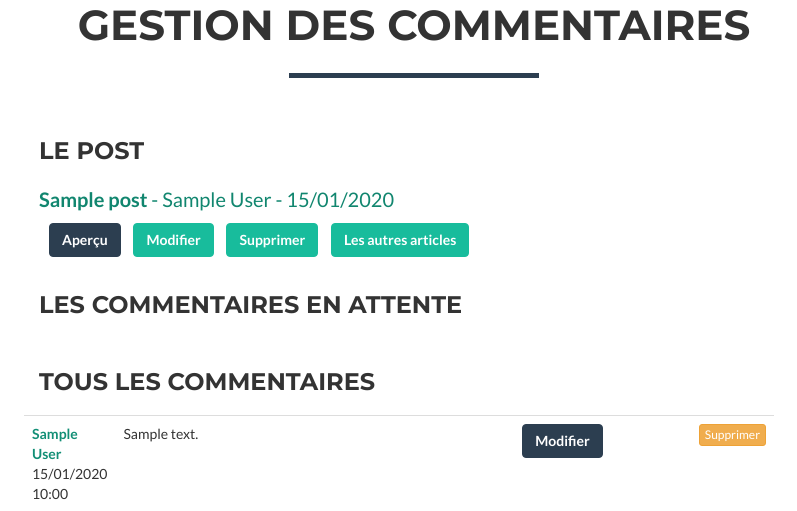
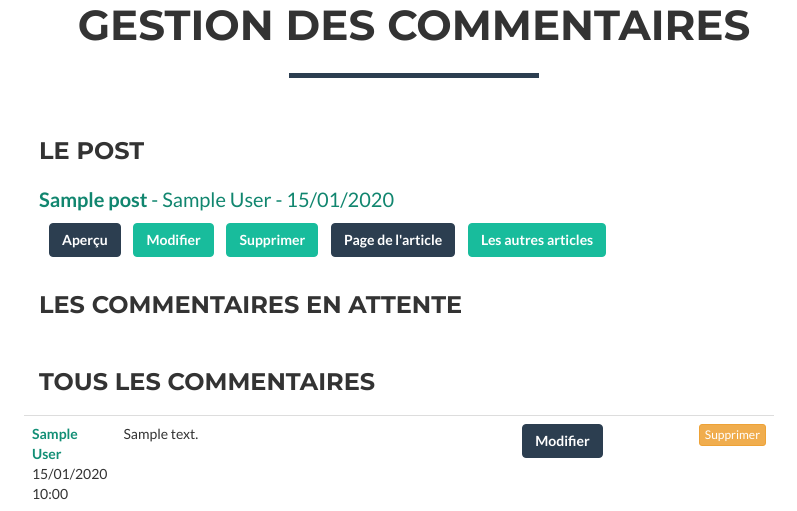
Before and after one commit to CarolineDirat/BlogPHP, a PHP site: template templates/admin.comments.twig in a window 1280 px wide. Shown: the part 208-719 px from the top of the page, without its empty margins (226-1023 px from the left). Run offline with PHP 8.4, Linux system fonts and the light colour scheme; the template is opened without the code that fills it: most values are stand-ins (such as "Sample title", 1, 10 or a date in 2020); some libraries are stand-ins or nearby versions.

Commit message:
add a button on comment's management page to go to the post page

```diff
--- a/templates/admin.comments.twig
+++ b/templates/admin.comments.twig
@@ -30,6 +30,7 @@
                     </button>
                     <a href={{ "/admin/update/post/#{post.id}" }} class="btn btn-success btn-admin-post" role="button">Modifier</a>
                     <a href={{ "/admin/delete/post/#{post.id}" }} class="btn btn-success btn-admin-post" role="button">Supprimer</a>
+                    <a href={{ "/post/#{post.id}/#{post.slug}" }} class="btn btn-primary btn-admin-post" role="button">Page de l'article</a>
                     <a href={{ "/admin" }} class="btn btn-success btn-admin-post" role="button">Les autres articles</a>
                     <div class="collapse" id="post-collapse">
                         <div class="well">
```
